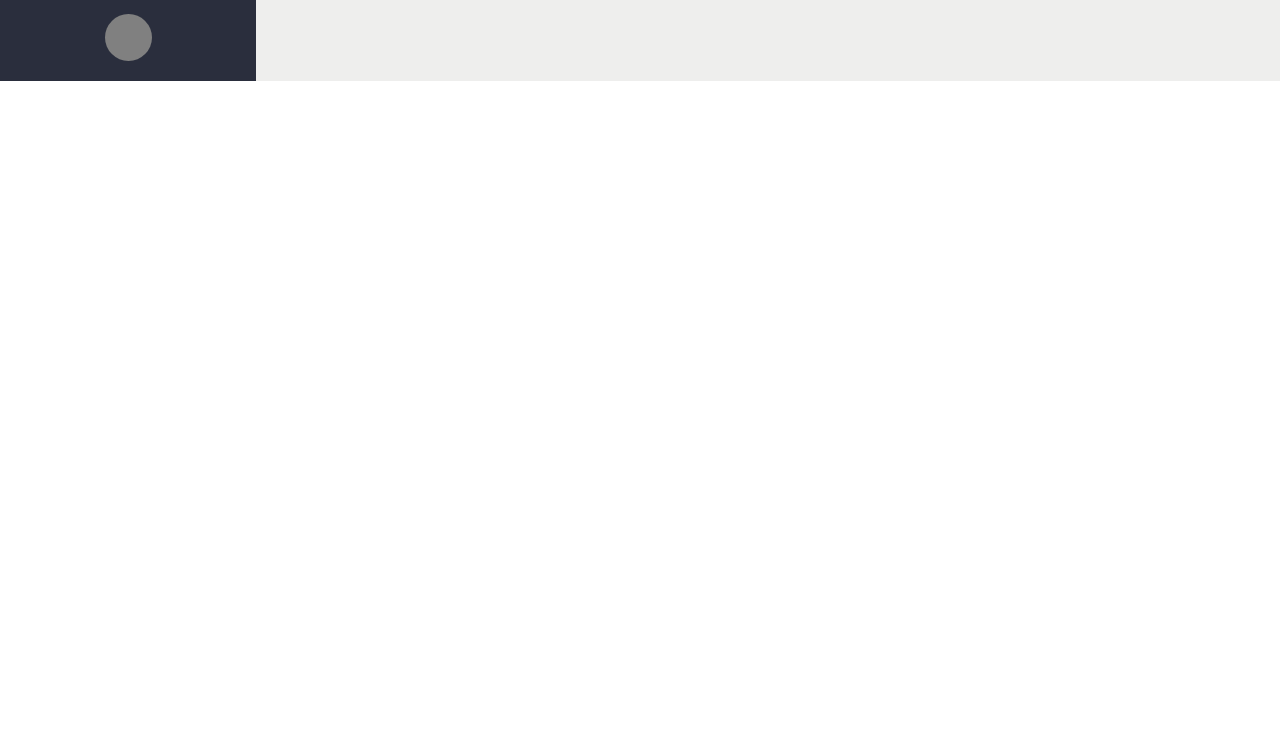
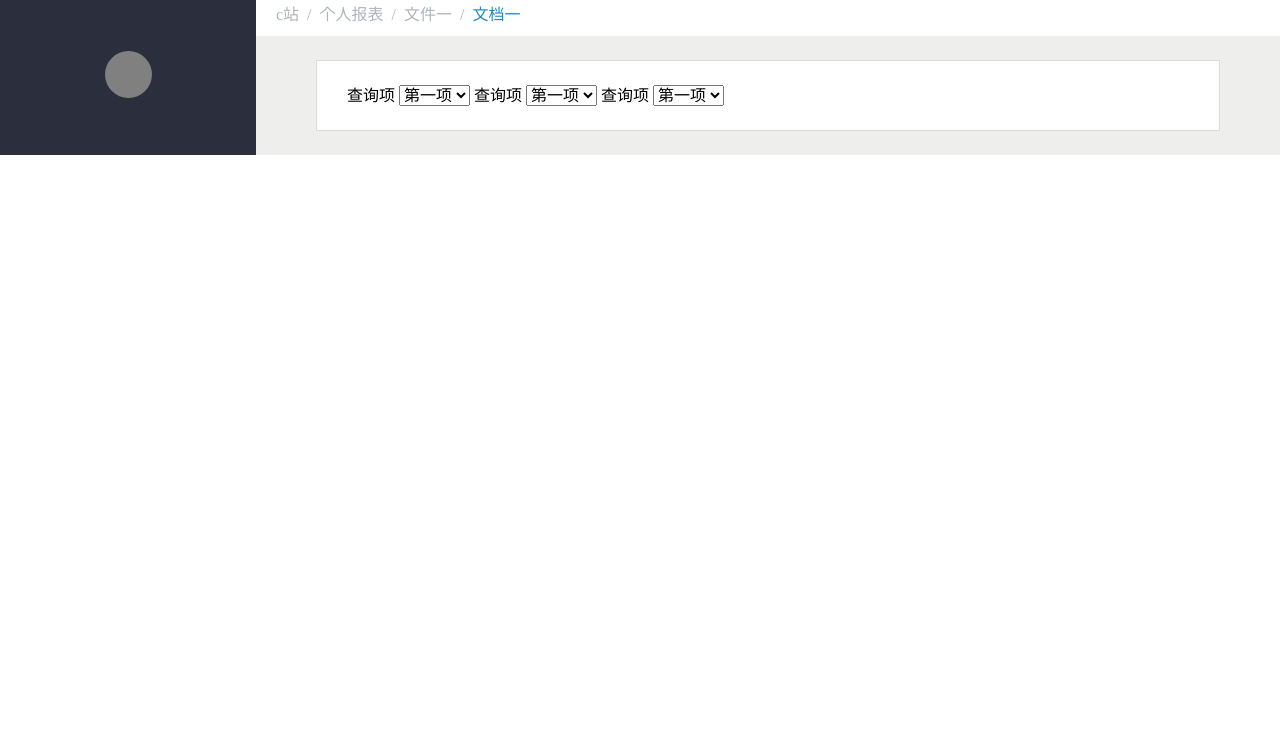
Before and after one commit to huanranc/baidu, a website: page 小薇学院/project9/project/index.html in a window 1280 px wide. Shown: the part 62-800 px from the top of the page. Drawn offline with Linux system fonts and the light colour scheme.

Commit message:
project9 1hour

```diff
--- a/小薇学院/project9/package.json
+++ b/小薇学院/project9/package.json
@@ -10,7 +10,6 @@
   "license": "ISC",
   "devDependencies": {
     "gulp": "^3.9.1",
-    "gulp-sass": "^3.1.0",
-    "normalize.css": "^7.0.0"
+    "gulp-sass": "^3.1.0"
   }
 }
--- a/小薇学院/project9/project/index.html
+++ b/小薇学院/project9/project/index.html
@@ -21,7 +21,41 @@
     <div class="menubar">
       <div class="person-header"></div>
     </div>
-    <div class="container"></div>
+    <div class="container">
+      <ol class="breadcrumb">
+        <li class="breadcrumb-item">c站</li>
+        <li class="breadcrumb-item">个人报表</li>
+        <li class="breadcrumb-item">文件一</li>
+        <li class="breadcrumb-item active">文档一</li>
+      </ol>
+      <div class="content">
+        <div class="search-list">
+          <label>查询项</label>
+          <select>
+            <option>第一项</option>
+            <option>第一项</option>
+            <option>第一项</option>
+          </select>
+          <label>查询项</label>
+          <select>
+            <option>第一项</option>
+            <option>第一项</option>
+            <option>第一项</option>
+          </select>
+          <label>查询项</label>
+          <select>
+            <option>第一项</option>
+            <option>第一项</option>
+            <option>第一项</option>
+          </select>
+        </div>
+        <div class="history-search">
+          <ul>
+
+          </ul>
+        </div>
+      </div>
+    </div>
   </div>
 </body>
 </html>
--- a/小薇学院/project9/project/sass/_var.scss
+++ b/小薇学院/project9/project/sass/_var.scss
@@ -1,6 +1,22 @@
-$site-navbar-bg: #2189bf ! default;
+$site-navbar-bg: #2189bf !default;
 
-$menubar-bg: #2a2e3d ! default;
-$container-bg: #eeeeed ! default;
+$menubar-bg: #2a2e3d !default;
+$container-bg: #eeeeed !default;
 
 $white:#fff ! default;
+
+$breadcrumb-divider-color:#adb5bd !default;
+$breadcrumb-item-color:$breadcrumb-divider-color !default;
+$breadcrumb-active-color: $site-navbar-bg !default;
+$breadcrumb-divider:"/" !default;
+
+$breadcrumb-padding-y: .75rem !default;
+$breadcrumb-padding-x: 1.25rem !default;
+$breadcrumb-item-padding: .5rem !default;
+
+$content-padding-y: 1.5rem !default;
+$content-padding-x: 3.75rem !default;
+
+$search-list-padding-x: 1.875rem !default;
+$search-list-padding-y: 1.5rem !default;
+$search-list-border: #d9dbdd !default;
--- a/小薇学院/project9/project/sass/project.scss
+++ b/小薇学院/project9/project/sass/project.scss
@@ -6,6 +6,7 @@
   width: 100%;
   height: 56px;
   background: $site-navbar-bg;
+
   .brand {
    /* margin-left: 50px;
     margin-right: 728px;*/
@@ -15,12 +16,15 @@
   .search-box {
     position: relative;
     margin-right: 28px;
+
     .search {
       width: 313px;
       height: 28px;
+      padding-left: 42px;
       border: none;
       border-radius: 15px;
     }
+
     &::before{
       content: "";
       position: absolute;
@@ -34,6 +38,7 @@
   .person {
     margin-right: 2px;
   }
+
   .login {
     font-size: .75rem;
     color: $white;
@@ -42,21 +47,24 @@
 
 .site-page {
   display: flex;
+
   .menubar {
     width: 20%;
     background: $menubar-bg;
   }
+
   .container {
     flex: 1;
     background: $container-bg;
   }
 }
 
-.menubar{
+.menubar {
   display: flex;
   justify-content: center;
   align-items: center;
   padding: 20px 0;
+
   .person-header {
     width: 47px;
     height: 47px;
@@ -64,3 +72,38 @@
     background: gray;
   }
 }
+
+.container {
+  .breadcrumb {
+    display: flex;
+    flex-wrap: wrap;
+    padding: $breadcrumb-padding-y $breadcrumb-padding-x;
+    margin: 0;
+    list-style: none;
+    background-color: $white;
+  }
+  .breadcrumb-item {
+    color: $breadcrumb-item-color;
+    +.breadcrumb-item::before {
+      display: inline-block;
+      padding-right: $breadcrumb-item-padding;
+      padding-left: $breadcrumb-item-padding;
+      color: $breadcrumb-divider-color;
+      content: "#{$breadcrumb-divider}";
+    }
+    &.active {
+      color: $breadcrumb-active-color;
+    }
+  }
+  .content {
+    padding: $content-padding-y $content-padding-x;
+  }
+}
+
+.content {
+  .search-list {
+    padding: $search-list-padding-y $search-list-padding-x;
+    border: 1px solid $search-list-border;
+    background: $white;
+  }
+}
```
Also changed, not shown: 小薇学院/project9/project/css/style.css, 1 other file.
